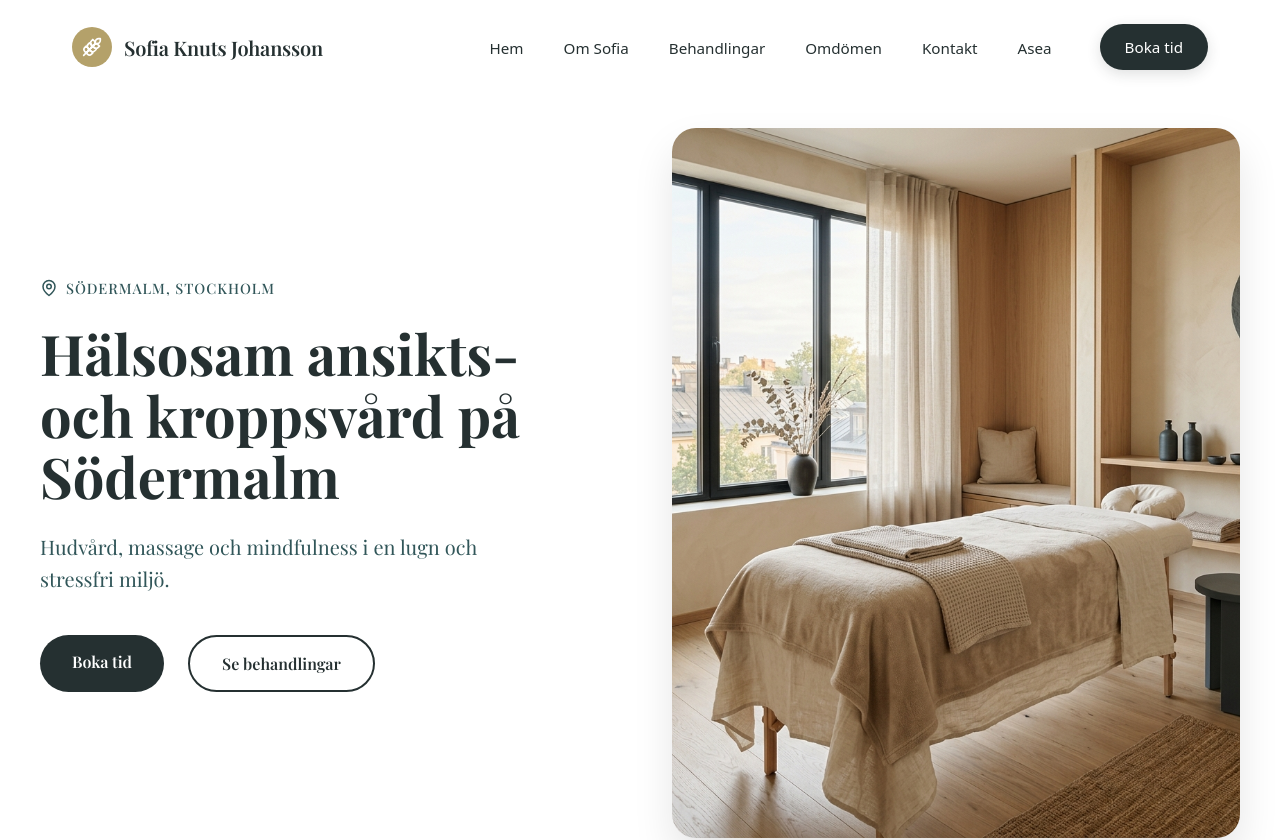
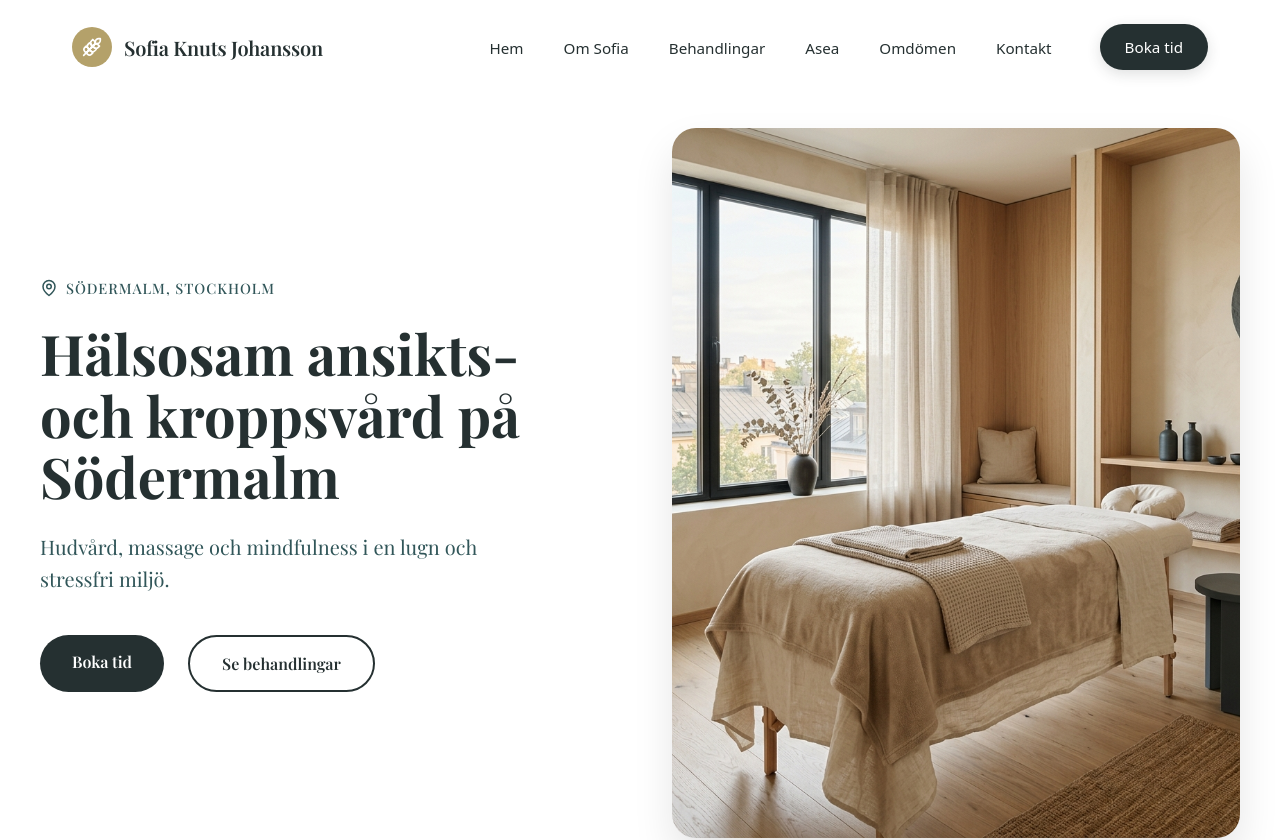
Before and after one commit to jacomaco/kornet, a React (Vite) app in the folder kornet/: page / in a window 1280 px wide. Shown: the top 840 px of the page. Built offline with nearby package versions, Linux system fonts and the light colour scheme; a web font is replaced by a local one.

Commit message:
feat: reorder Asea link in navigation menu

```diff
--- a/kornet/src/components/Navbar.tsx
+++ b/kornet/src/components/Navbar.tsx
@@ -42,9 +42,9 @@ function Navbar() {
           <li><a href="#home" className="nav-link" onClick={() => setIsOpen(false)}>Hem</a></li>
           <li><a href="#about" className="nav-link" onClick={() => setIsOpen(false)}>Om Sofia</a></li>
           <li><a href="#treatments" className="nav-link" onClick={() => setIsOpen(false)}>Behandlingar</a></li>
+          <li><a href="#asea" className="nav-link" onClick={() => setIsOpen(false)}>Asea</a></li>
           <li><a href="#reviews" className="nav-link" onClick={() => setIsOpen(false)}>Omdömen</a></li>
           <li><a href="#contact" className="nav-link" onClick={() => setIsOpen(false)}>Kontakt</a></li>
-          <li><a href="#asea" className="nav-link" onClick={() => setIsOpen(false)}>Asea</a></li>
           <li className="nav-cta-item"><a href="https://www.bokadirekt.se/places/kornets-halso-spa-5162" target="_blank" rel="noopener noreferrer" className="navbar-btn" onClick={() => setIsOpen(false)}>Boka tid</a></li>
         </ul>
       </div>
```
